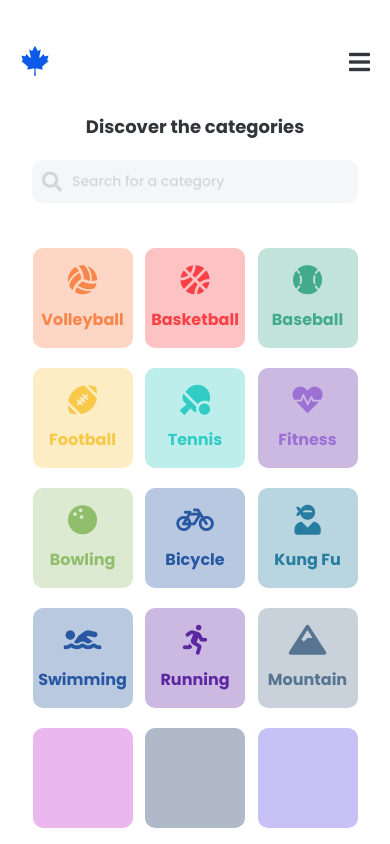
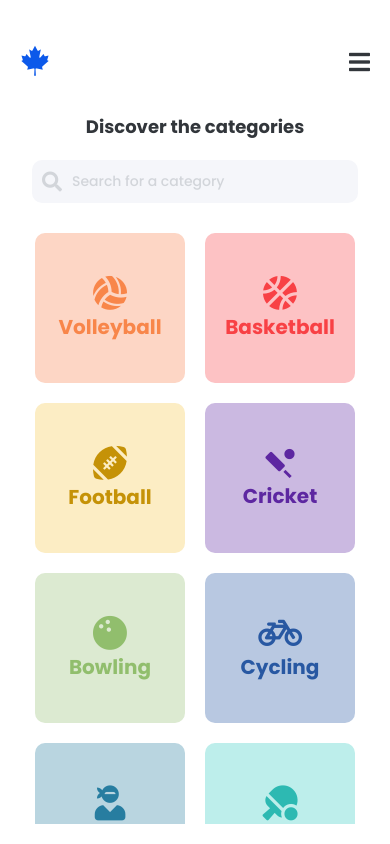
Before and after one commit to its-100rabh/SportsEUREKA, a React Native app: screen /Sports in a window 390 px wide. Built offline with nearby package versions, Linux system fonts and the light colour scheme.

Commit message:
Search Screen

```diff
--- a/app.json
+++ b/app.json
@@ -21,10 +21,16 @@
       "adaptiveIcon": {
         "foregroundImage": "./assets/adaptive-icon.png",
         "backgroundColor": "#ffffff"
-      }
+      },
+      "package": "com.sportsy"
     },
     "web": {
       "favicon": "./assets/favicon.png"
+    },
+    "extra": {
+      "eas": {
+        "projectId": "a4f6a9ef-2834-4055-8df2-e20c996b1592"
+      }
     }
   }
 }
--- a/screens/CategoriesScreen.js
+++ b/screens/CategoriesScreen.js
@@ -2,12 +2,40 @@ import React, { useState, useEffect, useRef } from 'react';
 import { View, Text, Image, TouchableOpacity, ScrollView, Dimensions, TextInput, Modal, Pressable } from 'react-native';
 import { FontAwesome5 } from '@expo/vector-icons';
 import Animated, { FadeInDown } from 'react-native-reanimated';
+import { MaterialIcons } from '@expo/vector-icons';
+import { MaterialCommunityIcons } from '@expo/vector-icons';
 import LottieView from 'lottie-react-native';
 import MaskedView from '@react-native-masked-view/masked-view';
 import { LinearGradient } from 'expo-linear-gradient';
 import { useFonts } from 'expo-font';
 
 const CategoriesScreen = ({ navigation }) => {
+
+    const [searchQuery, setSearchQuery] = useState('');
+    const [filteredCategories, setFilteredCategories] = useState([]);
+
+    const categories = [
+        { name: 'Volleyball', color: '#f8864a', backgroundColor: '#fdd6c5', icon: 'volleyball-ball' },
+        { name: 'Basketball', color: '#f84145', backgroundColor: '#fdc2c4', icon: 'basketball-ball' },
+        { name: 'Football', color: '#c59207', backgroundColor: '#fcedc4', icon: 'football-ball' },
+        { name: 'Cricket', color: '#5d27a1', backgroundColor: '#cbb9e1', icon: 'sports-cricket' },
+        { name: 'Bowling', color: '#91be6d', backgroundColor: '#dcead1', icon: 'bowling-ball' },
+        { name: 'Cycling', color: '#2858a2', backgroundColor: '#b8c8e1', icon: 'bicycle' },
+        { name: 'MMA', color: '#277da0', backgroundColor: '#b9d5e0', icon: 'user-ninja' },
+        { name: 'Tennis', color: '#2db9b2', backgroundColor: '#bdeeeb', icon: 'table-tennis' },
+        { name: 'Baseball', color: '#43aa8c', backgroundColor: '#c2e3da', icon: 'baseball-ball' },
+        { name: 'F1 Motorsports', color: '#f8864a', backgroundColor: "#fdd6c5", icon: 'racing-helmet' },
+        { name: 'Swimming', color: '#2858a2', backgroundColor: '#b9c9e0', icon: 'swimmer' },
+        { name: 'Hockey', color: '#864eca', backgroundColor: '#cbb9e1', icon: 'sports-hockey' },
+    ];
+
+    useEffect(() => {
+        // Filter categories based on search query
+        const filtered = categories.filter((category) =>
+            category.name.toLowerCase().includes(searchQuery.toLowerCase())
+        );
+        setFilteredCategories(filtered);
+    }, [searchQuery]);
 
     const { width, height } = Dimensions.get('window');
     const [fontsLoaded, error] = useFonts({
@@ -34,6 +62,37 @@ const CategoriesScreen = ({ navigation }) => {
         return null;
     }
 
+    const renderCategory = (category, index) => (
+        <TouchableOpacity
+            key={index}
+            style={{
+                width: 150,
+                height: 150,
+                margin: 10,
+                justifyContent: 'center',
+                alignItems: 'center',
+                backgroundColor: category.backgroundColor,
+                borderRadius: 10,
+            }}
+        >
+            {category.icon === 'volleyball-ball' && <FontAwesome5 name={category.icon} size={35} color={category.color} />}
+            {category.icon === 'basketball-ball' && <FontAwesome5 name={category.icon} size={35} color={category.color} />}
+            {category.icon === 'football-ball' && <FontAwesome5 name={category.icon} size={35} color={category.color} />}
+            {category.icon === 'sports-cricket' && <MaterialIcons name={category.icon} size={35} color={category.color} />}
+            {category.icon === 'bowling-ball' && <FontAwesome5 name={category.icon} size={35} color={category.color} />}
+            {category.icon === 'bicycle' && <FontAwesome5 name={category.icon} size={35} color={category.color} />}
+            {category.icon === 'user-ninja' && <FontAwesome5 name={category.icon} size={35} color={category.color} />}
+            {category.icon === 'table-tennis' && <FontAwesome5 name={category.icon} size={35} color={category.color} />}
+            {category.icon === 'baseball-ball' && <FontAwesome5 name={category.icon} size={35} color={category.color} />}
+            {category.icon === 'racing-helmet' && <MaterialCommunityIcons name={category.icon} size={35} color={category.color} />}
+            {category.icon === 'swimmer' && <FontAwesome5 name={category.icon} size={35} color={category.color} />}
+            {category.icon === 'sports-hockey' && <MaterialIcons name={category.icon} size={35} color={category.color} />}
+            <Text style={{ fontFamily: 'Poppins-Bold', fontSize: 20, color: category.color }}>
+                {category.name}
+            </Text>
+        </TouchableOpacity>
+    );
+
     return (
         <View style={{ flex: 1, backgroundColor: '#ffffff', padding: 20 }}>
 
@@ -49,98 +108,18 @@ const CategoriesScreen = ({ navigation }) => {
 
                 <View style={{ flexDirection: 'row', alignItems: 'center', marginHorizontal: 12, marginVertical: 20, padding: 10, backgroundColor: '#f5f6fa', borderRadius: 10 }}>
                     <FontAwesome5 name="search" size={20} color="#d2d5da" />
-                    <TextInput placeholder='Search for a category' placeholderTextColor={'#d2d5da'} style={{ fontFamily: 'Poppins-Medium', marginLeft: 10, flex: 1 }} />
+                    <TextInput placeholder='Search for a category' placeholderTextColor={'#d2d5da'} style={{ fontFamily: 'Poppins-Medium', marginLeft: 10, flex: 1 }} onChangeText={(text) => setSearchQuery(text)} />
                 </View>
 
             </Animated.View>
 
-            <Animated.View style={{ flexDirection: 'row', justifyContent: 'space-evenly', marginTop: 25 }} entering={FadeInDown.delay(900).duration(300)}>
-                <View style={{ backgroundColor: '#fdd6c5', width: 100, height: 100, borderRadius: 10, justifyContent: 'center', alignItems: 'center' }}>
-                    <FontAwesome5 name="volleyball-ball" size={30} color="#f8864a" />
-                    <Text style={{ fontFamily: 'Poppins-Bold', fontSize: 16, color: '#f8864a', marginTop: 10 }}>{`Volleyball`}</Text>
+            <ScrollView showsVerticalScrollIndicator={false}>
+                <View style={{ flexDirection: 'row', flexWrap: 'wrap', justifyContent: 'center' }}>
+                    {filteredCategories.map((category, index) => renderCategory(category, index))}
                 </View>
-
-                <View style={{ backgroundColor: '#fdc2c4', width: 100, height: 100, borderRadius: 10, justifyContent: 'center', alignItems: 'center' }}>
-                    <FontAwesome5 name="basketball-ball" size={30} color="#f84145" />
-                    <Text style={{ fontFamily: 'Poppins-Bold', fontSize: 16, color: '#f84145', marginTop: 10 }}>{`Basketball`}</Text>
-                </View>
-
-                <View style={{ backgroundColor: '#c2e3da', width: 100, height: 100, borderRadius: 10, justifyContent: 'center', alignItems: 'center' }}>
-                    <FontAwesome5 name="baseball-ball" size={30} color="#43aa8c" />
-                    <Text style={{ fontFamily: 'Poppins-Bold', fontSize: 16, color: '#43aa8c', marginTop: 10 }}>{`Baseball`}</Text>
-                </View>
-            </Animated.View>
-
-            <Animated.View style={{ flexDirection: 'row', justifyContent: 'space-evenly', marginTop: 20 }} entering={FadeInDown.delay(1200).duration(300)}>
-
-                <View style={{ backgroundColor: '#fcedc4', width: 100, height: 100, borderRadius: 10, justifyContent: 'center', alignItems: 'center' }}>
-                    <FontAwesome5 name="football-ball" size={30} color="#f8c848" />
-                    <Text style={{ fontFamily: 'Poppins-Bold', fontSize: 16, color: '#f8c848', marginTop: 10 }}>{`Football`}</Text>
-                </View>
-
-                <View style={{ backgroundColor: '#bdeeeb', width: 100, height: 100, borderRadius: 10, justifyContent: 'center', alignItems: 'center' }}>
-                    <FontAwesome5 name="table-tennis" size={30} color="#31ccc4" />
-                    <Text style={{ fontFamily: 'Poppins-Bold', fontSize: 16, color: '#31ccc4', marginTop: 10 }}>{`Tennis`}</Text>
-                </View>
-
-                <View style={{ backgroundColor: '#cbb9e1', width: 100, height: 100, borderRadius: 10, justifyContent: 'center', alignItems: 'center' }}>
-                    <FontAwesome5 name="heartbeat" size={30} color="#9d70d4" />
-                    <Text style={{ fontFamily: 'Poppins-Bold', fontSize: 16, color: '#9d70d4', marginTop: 10 }}>{`Fitness`}</Text>
-                </View>
-            </Animated.View>
-
-            <Animated.View style={{ flexDirection: 'row', justifyContent: 'space-evenly', marginTop: 20 }} entering={FadeInDown.delay(1500).duration(300)}>
-                <View style={{ backgroundColor: '#dcead1', width: 100, height: 100, borderRadius: 10, justifyContent: 'center', alignItems: 'center' }}>
-                    <FontAwesome5 name="bowling-ball" size={30} color="#91be6d" />
-                    <Text style={{ fontFamily: 'Poppins-Bold', fontSize: 16, color: '#91be6d', marginTop: 10 }}>{`Bowling`}</Text>
-                </View>
-
-                <View style={{ backgroundColor: '#b8c8e1', width: 100, height: 100, borderRadius: 10, justifyContent: 'center', alignItems: 'center' }}>
-                    <FontAwesome5 name="bicycle" size={30} color="#2858a2" />
-                    <Text style={{ fontFamily: 'Poppins-Bold', fontSize: 16, color: '#2858a2', marginTop: 10 }}>{`Bicycle`}</Text>
-                </View>
-
-                <View style={{ backgroundColor: '#b9d5e0', width: 100, height: 100, borderRadius: 10, justifyContent: 'center', alignItems: 'center' }}>
-                    <FontAwesome5 name="user-ninja" size={30} color="#277da0" />
-                    <Text style={{ fontFamily: 'Poppins-Bold', fontSize: 16, color: '#277da0', marginTop: 10 }}>{`Kung Fu`}</Text>
-                </View>
-            </Animated.View>
-
-            <Animated.View style={{ flexDirection: 'row', justifyContent: 'space-evenly', marginTop: 20 }} entering={FadeInDown.delay(1800).duration(300)}>
-                <View style={{ backgroundColor: '#b9c9e0', width: 100, height: 100, borderRadius: 10, justifyContent: 'center', alignItems: 'center' }}>
-                    <FontAwesome5 name="swimmer" size={30} color="#2858a2" />
-                    <Text style={{ fontFamily: 'Poppins-Bold', fontSize: 16, color: '#2858a2', marginTop: 10 }}>{`Swimming`}</Text>
-                </View>
-
-                <View style={{ backgroundColor: '#cbb9e1', width: 100, height: 100, borderRadius: 10, justifyContent: 'center', alignItems: 'center' }}>
-                    <FontAwesome5 name="running" size={30} color="#5d27a1" />
-                    <Text style={{ fontFamily: 'Poppins-Bold', fontSize: 16, color: '#5d27a1', marginTop: 10 }}>{`Running`}</Text>
-                </View>
-
-                <View style={{ backgroundColor: '#c9d2db', width: 100, height: 100, borderRadius: 10, justifyContent: 'center', alignItems: 'center' }}>
-                    <FontAwesome5 name="mountain" size={30} color="#577591" />
-                    <Text style={{ fontFamily: 'Poppins-Bold', fontSize: 16, color: '#577591', marginTop: 10 }}>{`Mountain`}</Text>
-                </View>
-            </Animated.View>
-
-            <Animated.View style={{ flexDirection: 'row', justifyContent: 'space-evenly', marginTop: 20 }} entering={FadeInDown.delay(2100).duration(300)}>
-                <View style={{ backgroundColor: '#eab7ef', width: 100, height: 100, borderRadius: 10, justifyContent: 'center', alignItems: 'center' }}>
-
-                </View>
-
-                <View style={{ backgroundColor: '#b0b9c8', width: 100, height: 100, borderRadius: 10, justifyContent: 'center', alignItems: 'center' }}>
-
-                </View>
-
-                <View style={{ backgroundColor: '#c8c1f5', width: 100, height: 100, borderRadius: 10, justifyContent: 'center', alignItems: 'center' }}>
-
-                </View>
-            </Animated.View>
-
-
-
+            </ScrollView>
         </View>
     );
-}
+};
 
 export { CategoriesScreen };
```
Also changed, not shown: eas.json (added, +18 -0 lines).
